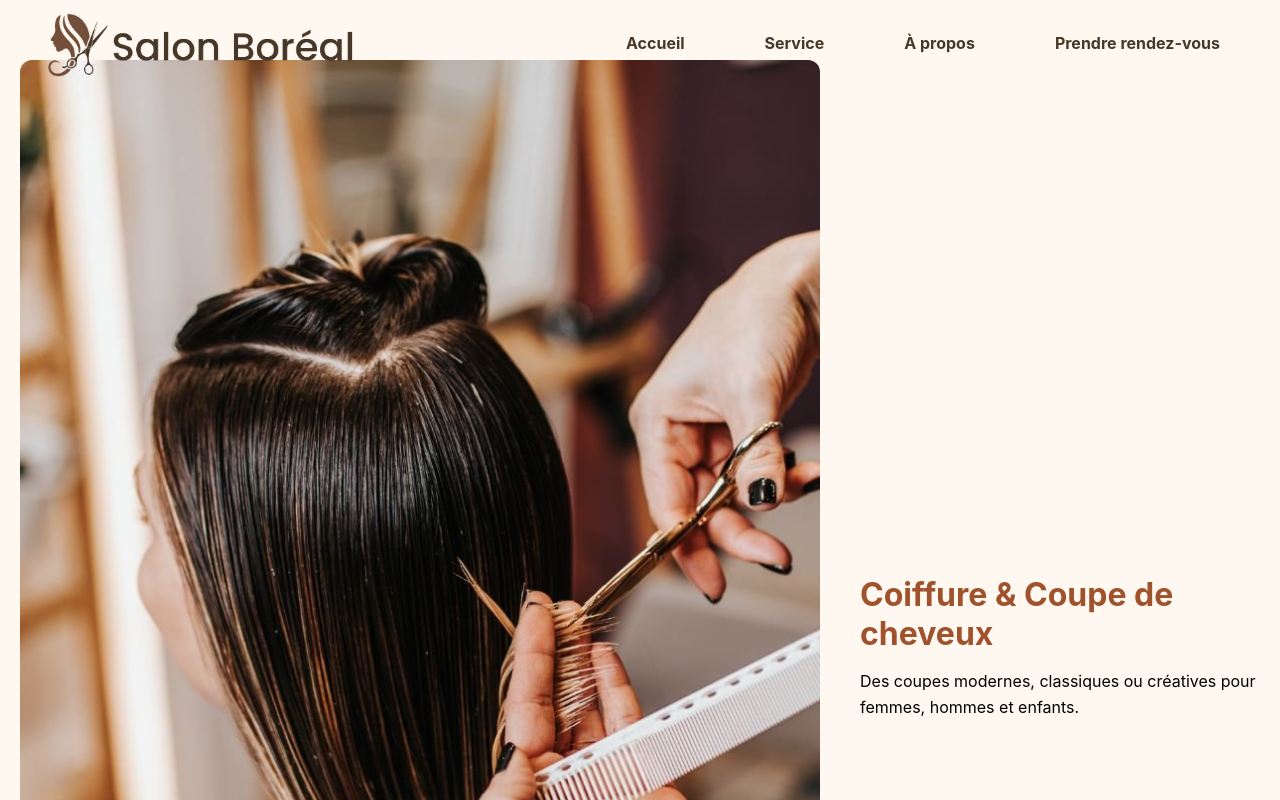
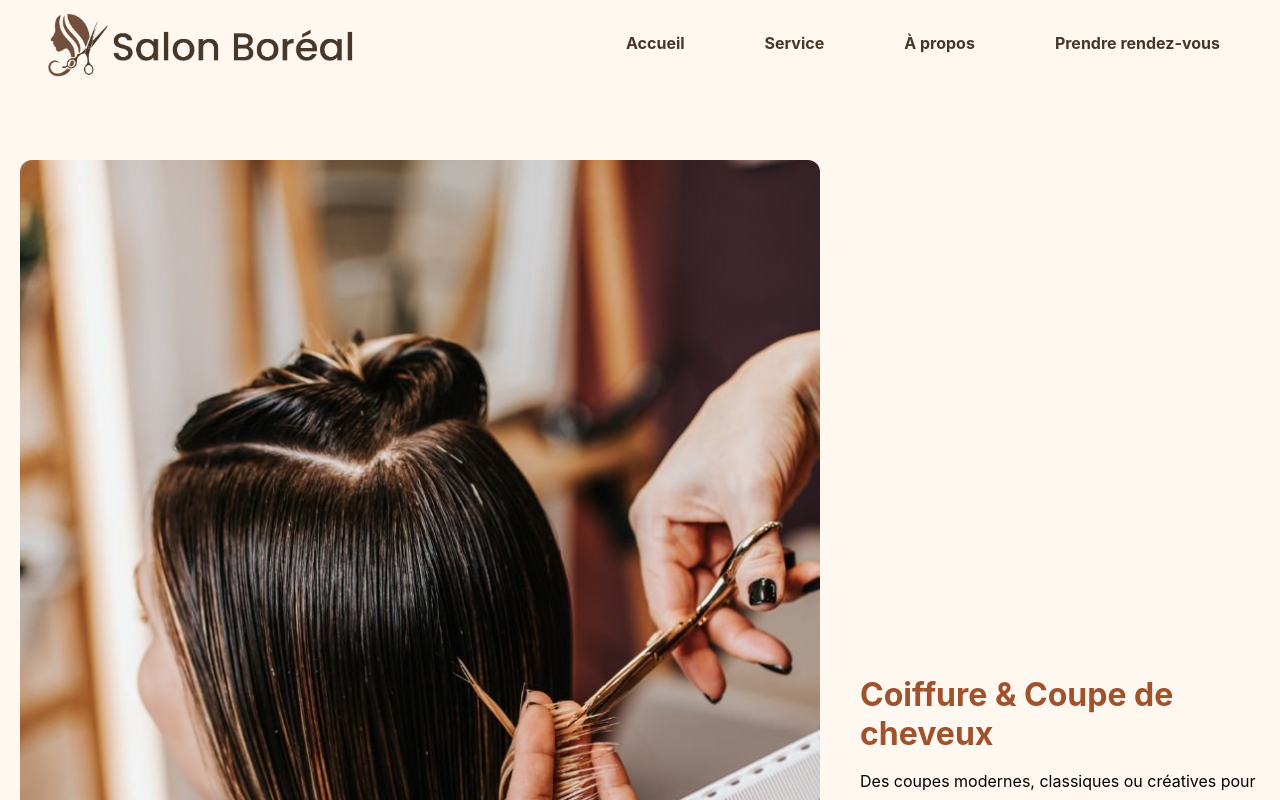
Before and after one commit to RayaneBGit/coupe-express-site-SEG3525, a React (Create React App) app: page /services in a window 1280 px wide. Shown: the top 800 px of the page. Built offline with nearby package versions, Linux system fonts and the light colour scheme.

Commit message:
Page service

```diff
--- a/src/pages/Services.module.css
+++ b/src/pages/Services.module.css
@@ -1,6 +1,6 @@
 .servicesSection {
   max-width: 1800px;
-  padding: 40px 0px;
+  padding: 140px 0px;
 }
 
 .service {
@@ -39,8 +39,8 @@
 .serviceImg img {
   min-height: 800px;
   min-width: 800px;
-  height: 40%;
-  width: 50%;
+  height: 30%;
+  width: 30%;
   border-radius: 12px;
 }
 
```
